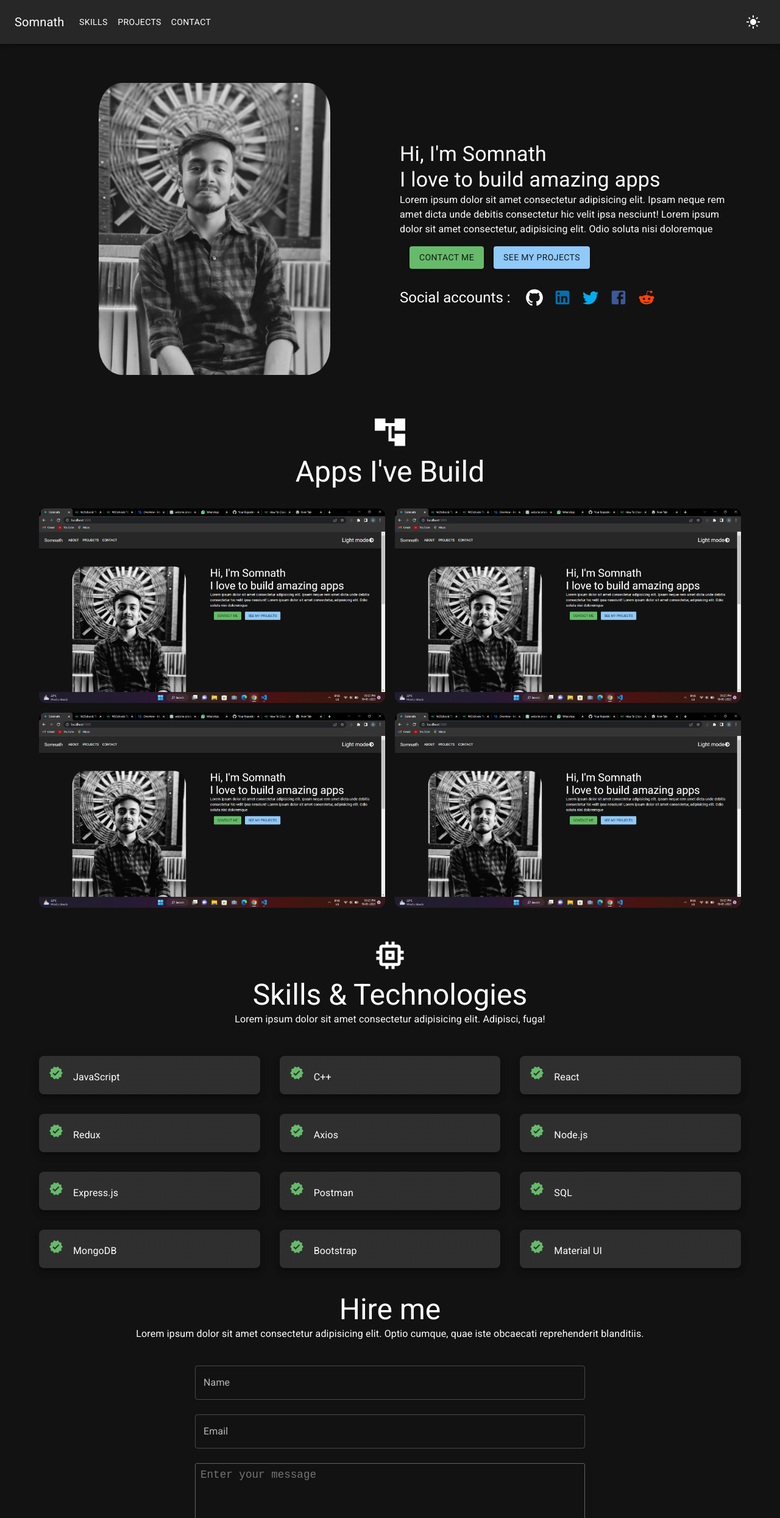
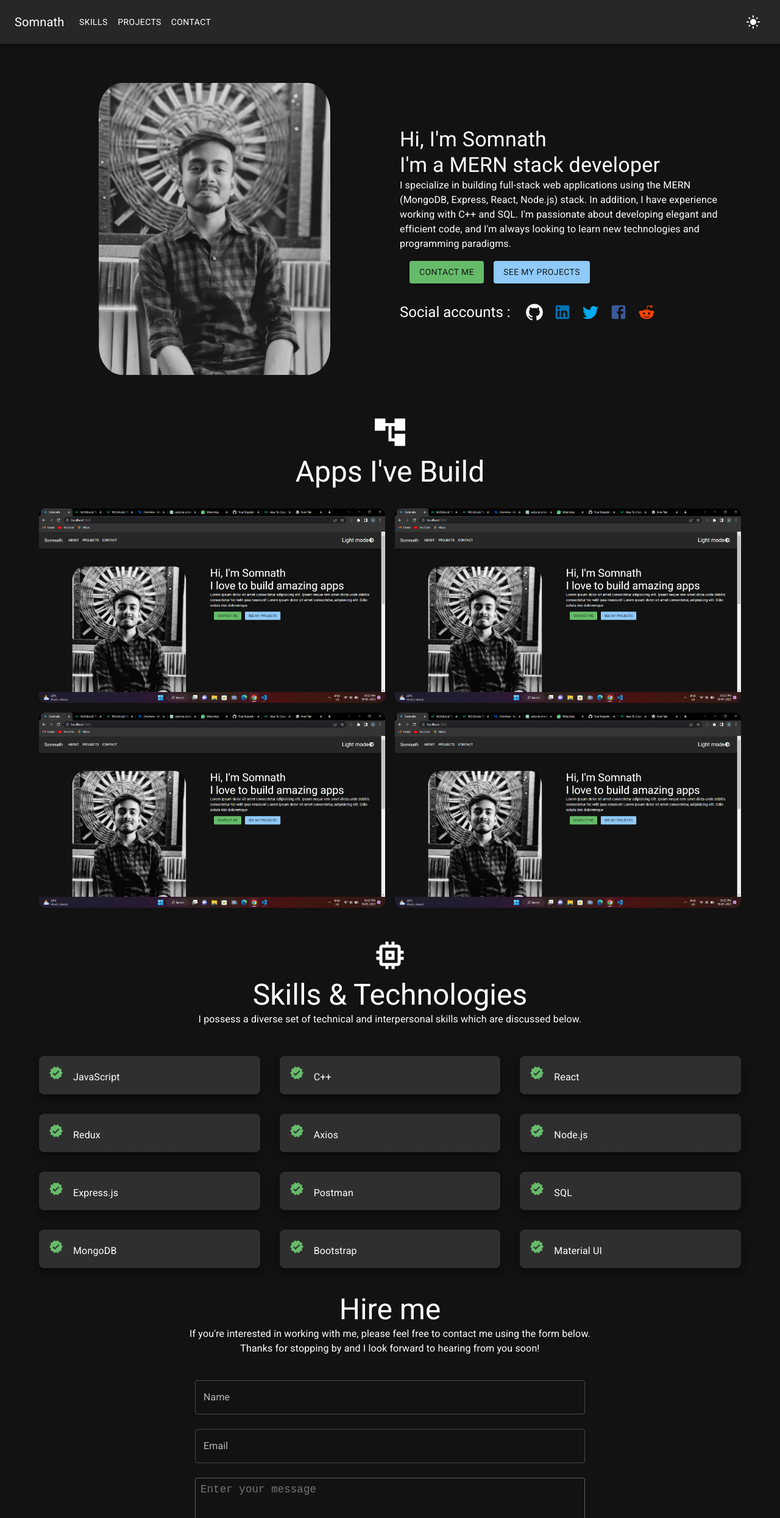
Before and after one commit to SomnathKar000/Porifolio, a React (Create React App) app: page / in a window 1280 px wide. Shown: the top 2490 px of the page at 61% size. Built offline with nearby package versions, Linux system fonts and the light colour scheme.

Commit message:
Removed random text

```diff
--- a/src/components/About.js
+++ b/src/components/About.js
@@ -48,13 +48,14 @@ const About = () => {
         <Box className="text_box">
           <Typography className="HeaderText" variant="h4">
             Hi, I'm Somnath
-            <br /> I love to build amazing apps
+            <br /> I'm a MERN stack developer
           </Typography>
           <Typography variant="p">
-            Lorem ipsum dolor sit amet consectetur adipisicing elit. Ipsam neque
-            rem amet dicta unde debitis consectetur hic velit ipsa nesciunt!
-            Lorem ipsum dolor sit amet consectetur, adipisicing elit. Odio
-            soluta nisi doloremque
+            I specialize in building full-stack web applications using the MERN
+            (MongoDB, Express, React, Node.js) stack. In addition, I have
+            experience working with C++ and SQL. I'm passionate about developing
+            elegant and efficient code, and I'm always looking to learn new
+            technologies and programming paradigms.
           </Typography>
           <Box>
             <Button
@@ -83,7 +84,7 @@ const About = () => {
 
             {accounts.map(({ name, link, icon }) => {
               return (
-                <Box>
+                <Box key={link}>
                   <Tooltip title={`My ${name} account`}>
                     <IconButton href={link} sx={{ my: 1 }}>
                       {icon}
--- a/src/components/Contact.js
+++ b/src/components/Contact.js
@@ -64,8 +64,10 @@ const Contact = () => {
             Hire me
           </Typography>
           <Typography variant="p">
-            Lorem ipsum dolor sit amet consectetur adipisicing elit. Optio
-            cumque, quae iste obcaecati reprehenderit blanditiis.
+            If you're interested in working with me, please feel free to contact
+            me using the form below.
+            <br /> Thanks for stopping by and I look forward to hearing from you
+            soon!
           </Typography>
         </Box>
         <form onSubmit={onSubmit} className="inputContainer">
--- a/src/components/Skills.js
+++ b/src/components/Skills.js
@@ -31,8 +31,8 @@ const Skills = () => {
             Skills & Technologies
           </Typography>
           <Typography variant="p">
-            Lorem ipsum dolor sit amet consectetur adipisicing elit. Adipisci,
-            fuga!
+            I possess a diverse set of technical and interpersonal skills which
+            are discussed below.
           </Typography>
         </Box>
         <Box>
```
